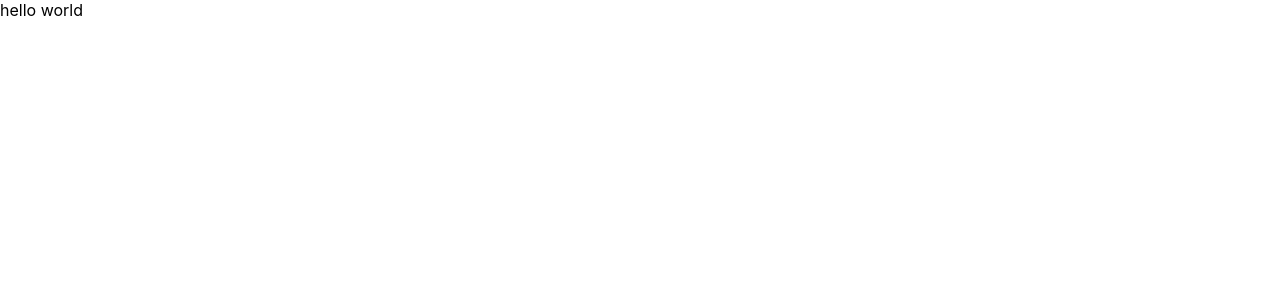
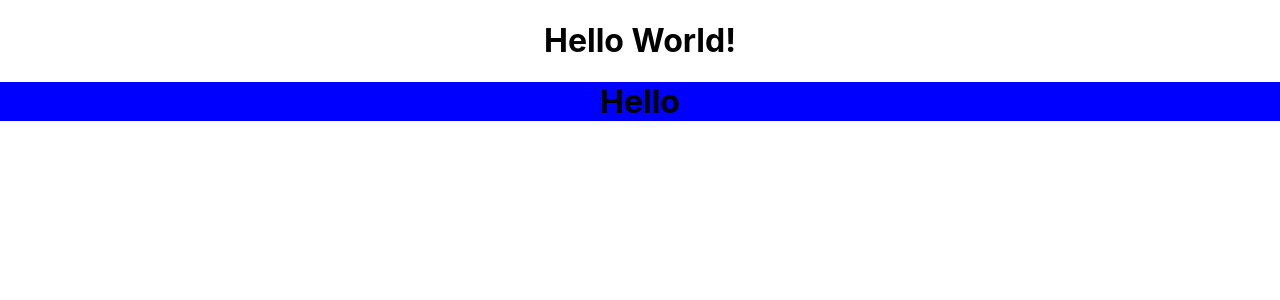
Before and after one commit to flextian/video-chat-a, a React (Create React App) app in the folder website/: page / in a window 1280 px wide. Shown: the top 300 px of the page. Built offline with nearby package versions, Linux system fonts and the light colour scheme.

Commit message:
started working on the chat box

```diff
--- a/website/src/App.css
+++ b/website/src/App.css
@@ -36,3 +36,9 @@
     transform: rotate(360deg);
   }
 }
+
+/* OuterBlueBox */
+
+.outer-blue-box {
+  background-color: blue;
+}
--- a/website/src/App.js
+++ b/website/src/App.js
@@ -4,16 +4,24 @@ import {
   Routes,
   Route
 } from "react-router-dom";
+import OuterBlueBox from './OuterBlueBox';
 
 const HomePage = () =>{
   return (
-    <div>hello world</div>
+    <div className="App">
+    <h1>Hello World!</h1>
+    <OuterBlueBox />
+    </div>
+
   );
 }
 
+
 const AboutPage = () =>{
   return (
-    <div>This is the about page!</div>
+    <div className="App">
+      <h1>This is the about page</h1>
+    </div>
   );
 }
 
--- /dev/null
+++ b/website/src/OuterBlueBox.js
@@ -0,0 +1,12 @@
+import './App.css';
+import React from 'react';
+
+const OuterBlueBox = () =>{
+  return (
+    <div className="outer-blue-box">
+      <h1>Hello</h1>
+    </div>
+  );
+}
+
+export default OuterBlueBox
```
